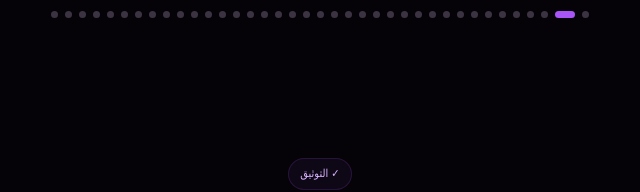
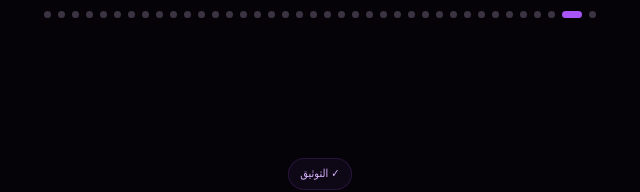
Before and after one commit to ramshapus/-, a plain HTML site: page index.html in a window 1280 px wide. Shown: the part 2182-2374 px from the top of the page, 320-960 px from the left. Drawn offline with Linux system fonts and the light colour scheme.

Commit message:
Update index.html

```diff
--- a/index.html
+++ b/index.html
@@ -575,7 +575,7 @@ function openWhatsApp(){
   window.open(`https://wa.me/${WHATSAPP}?text=${encodeURIComponent(message)}`,"_blank");
 }
 
-/* تقييمات العملاء الـ38 */
+/* تقييمات العملاء الـ39 */
 const reviews=[
 "خدمه سريعه واسلوب عسل ومحترمين وسعرهم رخيص🤍",
 "ممتازه",
@@ -614,9 +614,9 @@ const reviews=[
 "مو اول تعامل ولا آخر تعامل سرعه استجابه وخدمه ممتازه",
 "محترمين وسريعين",
 "مشكورررين ماتقصرون ، الله يوفقكم ويسعدكم❤️",
-"ثقه وسريع"
+"ثقه وسريع",
+"ممتاز والأسلوب زين"
 ];
-
 const reviewTrack=document.getElementById("reviewTrack");
 const reviewDots=document.getElementById("reviewDots");
 let currentReview=0;
```
